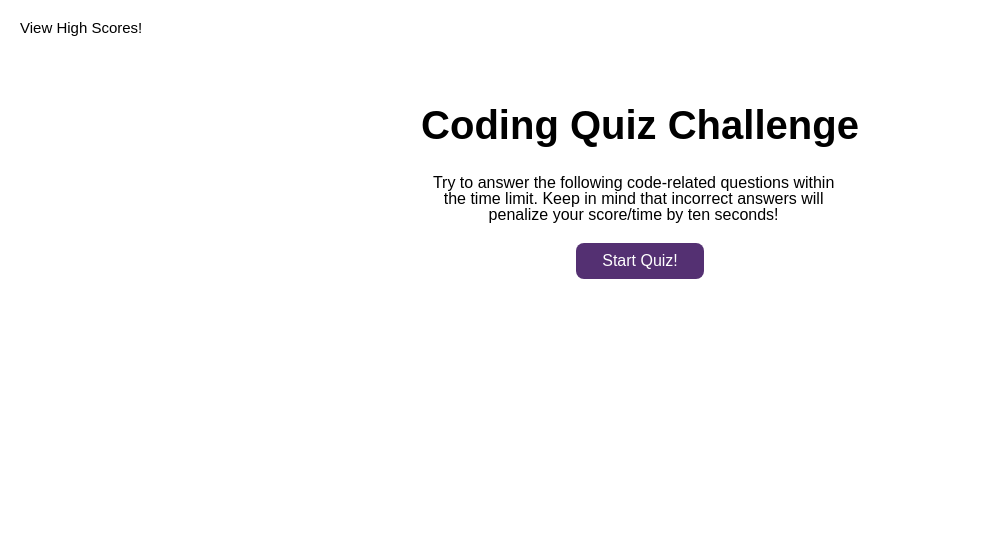
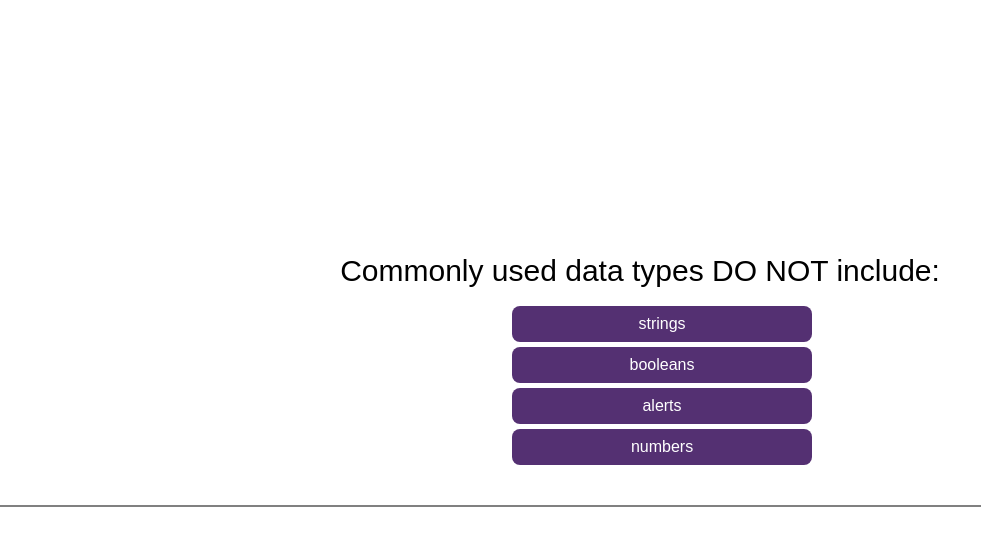
Before and after one commit to noelle-darcy/mod-4-challenge, a plain HTML site: page index.html in a window 1280 px wide. Shown: the whole page, without its empty margins (0-981 px from the left). Drawn offline with Linux system fonts and the light colour scheme.

Commit message:
finished CSS styling for quiz portion

```diff
--- a/assets/css/style.css
+++ b/assets/css/style.css
@@ -1,4 +1,4 @@
-
+/* Starting Screen */
 #start{
    display: block;
    color: white;
@@ -34,3 +34,31 @@
     text-align: center;
     width: 33%;
 }
+
+/* Quiz */
+#A, #B, #C, #D{
+   display: block;
+   color: white;
+   background-color: rgb(84, 48, 114);
+   border-radius: 8px;
+   padding: 10px;
+   margin-bottom: 5px;
+   width: 300px;
+   text-align: center;
+   margin-left: 40%;
+}
+#quiz{
+    margin-top: 20%;
+}
+#questionDisplay{
+    font-size: 30px;
+    text-align: center;
+    margin-bottom: 20px;
+}
+#results{
+    font-size: 25px;
+    text-align: center;
+    margin-top: 40px;
+    border-top: 2px solid gray;
+    padding-top: 40px;
+}
--- a/index.html
+++ b/index.html
@@ -10,7 +10,7 @@
 </head>
 <body>
     <!-- Starting Screen -->
- <section>
+ <section id="startingScreen" style="display: none">
     <nav id="scoreboardLink">View High Scores!</nav>
     <h1 id="title">Coding Quiz Challenge</h1>
     <p id="rules">Try to answer the following code-related questions within the time limit. Keep in mind that incorrect answers will penalize your score/time by ten seconds!</p>
@@ -18,7 +18,7 @@
 </section>
     <!-- Quiz -->
 <section>
-    <div id="quiz" style="display: none">
+    <div id="quiz" style="display: block">
     <div id="questionDisplay"></div>
     <div id="choices">
         <div class="choice" id="A" onclick="checkAnswer('A')"></div>
--- a/script.js
+++ b/script.js
@@ -5,7 +5,7 @@
 // Scoreboard
 
 // Quiz
-
+var startingScreen = document.getElementById("startingScreen");
 var start = document.getElementById("start");
 var quiz = document.getElementById("quiz");
 var questionDisplay = document.getElementById("questionDisplay");
@@ -73,7 +73,7 @@ var questions = [
         if (answer == q.correct){
             results.textContent = "Correct!";
         }else {
-            results.textContent = "Sorry that's wrong. The answer was " + answer;
+            results.textContent = "Sorry that's wrong. The answer was " + answer + ".";
             // subtract time from timer
         }
         if(currentQuestion < lastQuestion) {
@@ -85,7 +85,9 @@ var questions = [
     };
 
     function startQuiz() {
-        start.style.display = "none";
+        startingScreen.style.display = "none";
         quiz.style.display = "block";
         displayQuestion();
     }
+
+    displayQuestion();
```
